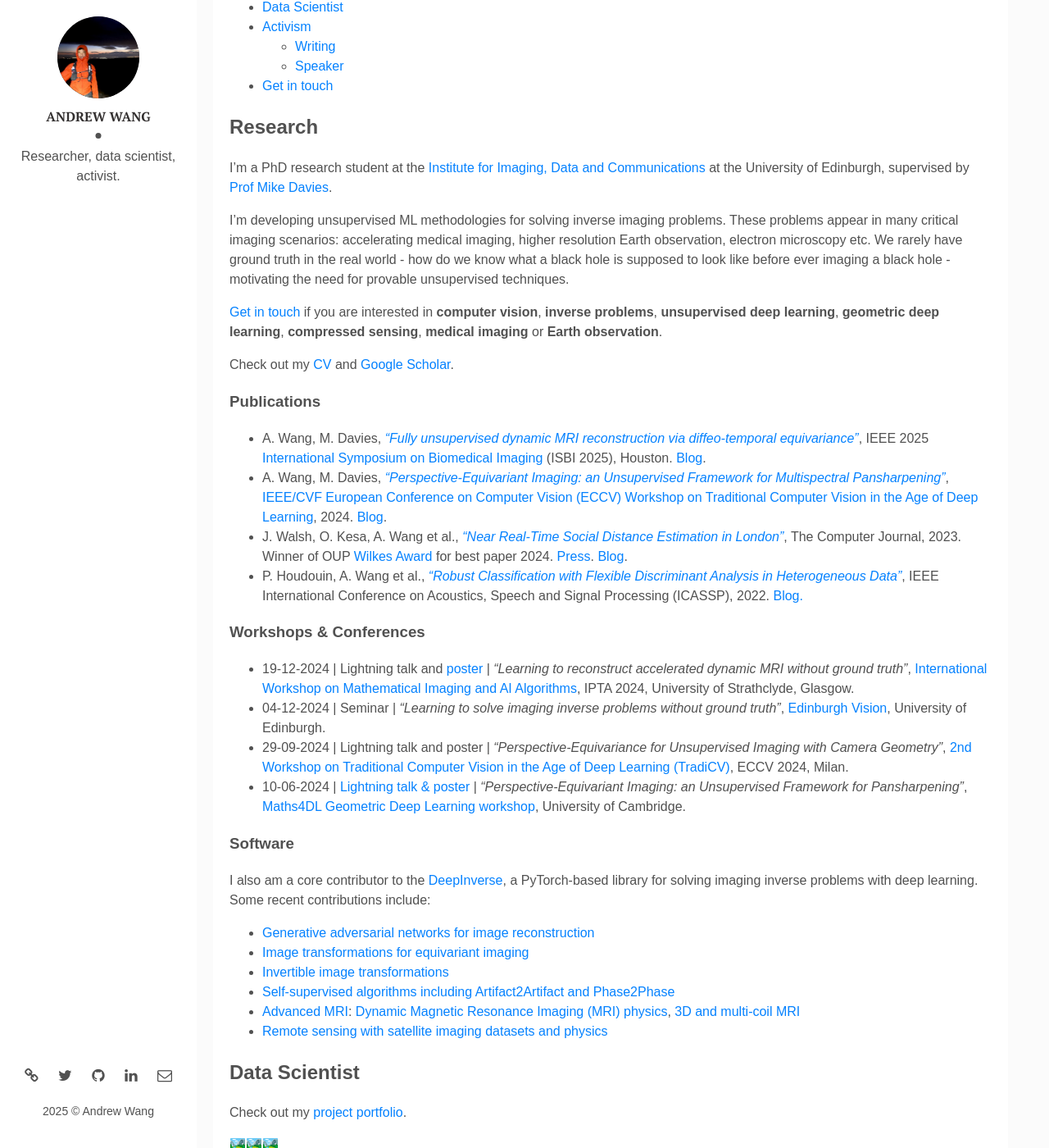
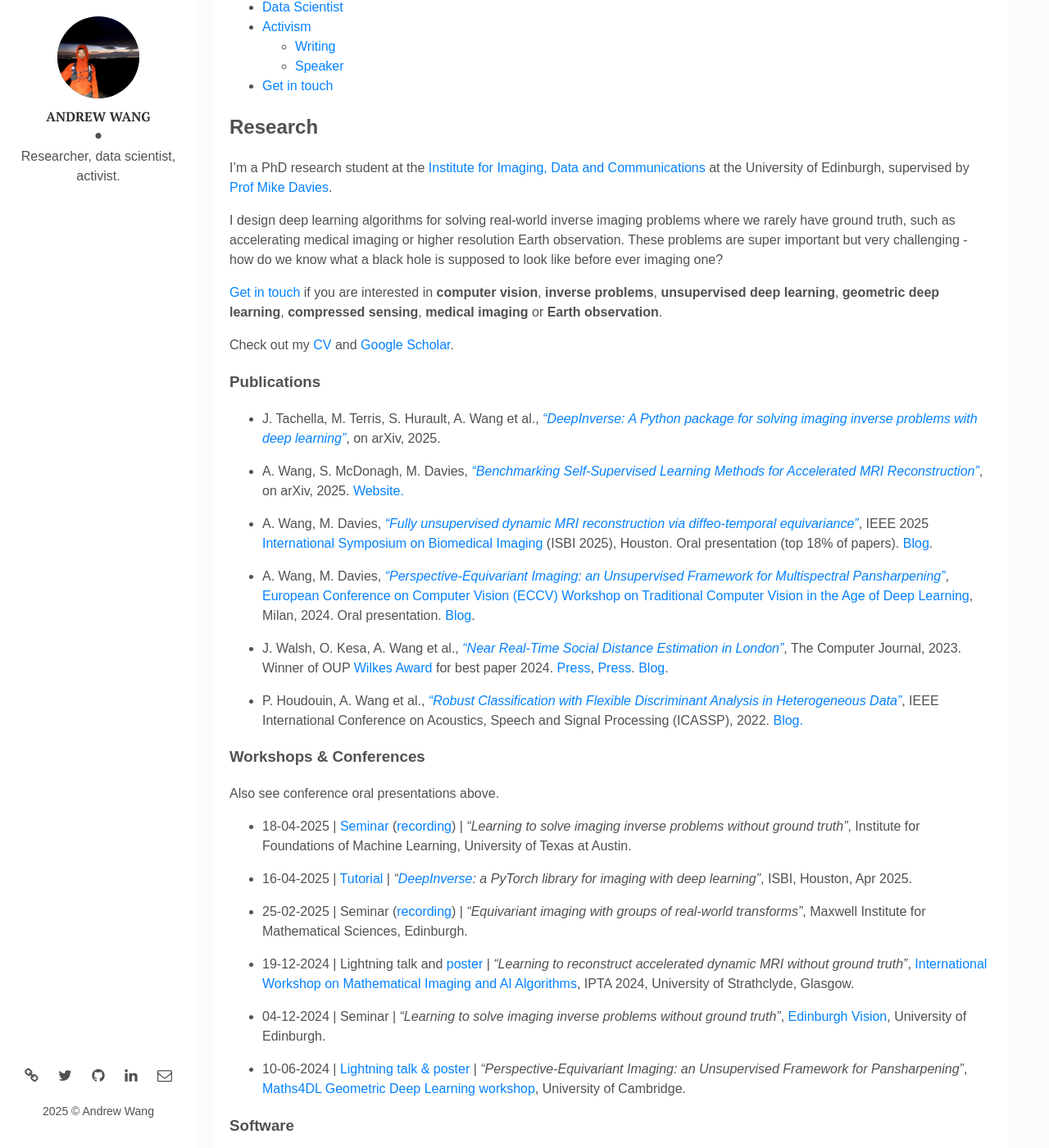
Before and after one commit to Andrewwango/andrewwango.github.io, a Jekyll site: the page built from _posts/2024-01-21-about.markdown, in a window 1280 px wide and 1400 px high, scrolled down 532 px. Shown: the whole window at 82% size. Built offline with Jekyll 4.4.1, drawn with Linux system fonts in a browser that asks for light colours; some of the changed text lies outside the part shown.

Commit message:
update about

```diff
--- a/_posts/2024-01-21-about.markdown
+++ b/_posts/2024-01-21-about.markdown
@@ -24,7 +24,7 @@ img: coomb.jpg
 
 I'm a PhD research student at the [Institute for Imaging, Data and Communications](https://www.eng.ed.ac.uk/research/institutes/idcom) at the University of Edinburgh, supervised by [Prof Mike Davies](https://www.eng.ed.ac.uk/about/people/prof-michael-e-davies).
 
-I'm developing unsupervised ML methodologies for solving inverse imaging problems. These problems appear in many critical imaging scenarios: accelerating medical imaging, higher resolution Earth observation, electron microscopy etc. We rarely have ground truth in the real world - how do we know what a black hole is supposed to look like before ever imaging a black hole - motivating the need for provable unsupervised techniques.
+I design deep learning algorithms for solving real-world inverse imaging problems where we rarely have ground truth, such as accelerating medical imaging or higher resolution Earth observation. These problems are super important but very challenging - how do we know what a black hole is supposed to look like before ever imaging one?
 
 [Get in touch](mailto:andrew.wang@ed.ac.uk) if you are interested in **computer vision**, **inverse problems**, **unsupervised deep learning**, **geometric deep learning**, **compressed sensing**, **medical imaging** or **Earth observation**.
 
@@ -32,22 +32,38 @@ Check out my [CV](https://andrewwango.github.io/cv.pdf) and [Google Scholar](htt
 
 ### Publications
 
-- A. Wang, M. Davies, [_"Fully unsupervised dynamic MRI reconstruction via diffeo-temporal equivariance"_](https://arxiv.org/abs/2410.08646), IEEE 2025 [International Symposium on Biomedical Imaging](https://biomedicalimaging.org/2025/) (ISBI 2025), Houston. [Blog](https://andrewwango.github.io/ddei).
-- A. Wang, M. Davies, [_“Perspective-Equivariant Imaging: an Unsupervised Framework for Multispectral Pansharpening”_](https://arxiv.org/abs/2403.09327), [IEEE/CVF European Conference on Computer Vision (ECCV)](https://eccv2024.ecva.net/) [Workshop on Traditional Computer Vision in the Age of Deep Learning](https://sites.google.com/view/tradicv/home?authuser=0), 2024. [Blog](https://andrewwango.github.io/perspective-equivariant-imaging).
-- J. Walsh, O. Kesa, A. Wang et al., [_“Near Real-Time Social Distance Estimation in London”_](https://academic.oup.com/comjnl/article/67/1/95/7071574), The Computer Journal, 2023. Winner of OUP [Wilkes Award](https://academic.oup.com/comjnl/pages/Wilkes_award?login=false) for best paper 2024. [Press](https://www.turing.ac.uk/research/research-projects/project-odysseus-understanding-london-busyness-and-exiting-lockdown). [Blog](https://andrewwango.github.io/project-odysseus/).
+- J. Tachella, M. Terris, S. Hurault, A. Wang et al., [_"DeepInverse: A Python package for solving imaging inverse problems with deep learning"_](https://arxiv.org/abs/2505.20160), on arXiv, 2025.
+
+- A. Wang, S. McDonagh, M. Davies, [_"Benchmarking Self-Supervised Learning Methods for Accelerated MRI Reconstruction"_](https://arxiv.org/abs/2502.14009), on arXiv, 2025. [Website.](https://andrewwango.github.io/ssibench/)
+
+- A. Wang, M. Davies, [_"Fully unsupervised dynamic MRI reconstruction via diffeo-temporal equivariance"_](https://ieeexplore.ieee.org/document/10980940), IEEE 2025 [International Symposium on Biomedical Imaging](https://biomedicalimaging.org/2025/) (ISBI 2025), Houston. Oral presentation (top 18% of papers). [Blog](https://andrewwango.github.io/ddei).
+
+- A. Wang, M. Davies, [_“Perspective-Equivariant Imaging: an Unsupervised Framework for Multispectral Pansharpening”_](https://link.springer.com/chapter/10.1007/978-3-031-91585-7_8), [European Conference on Computer Vision (ECCV)](https://eccv2024.ecva.net/) [Workshop on Traditional Computer Vision in the Age of Deep Learning](https://sites.google.com/view/tradicv/home?authuser=0), Milan, 2024. Oral presentation. [Blog](https://andrewwango.github.io/perspective-equivariant-imaging).
+
+- J. Walsh, O. Kesa, A. Wang et al., [_“Near Real-Time Social Distance Estimation in London”_](https://academic.oup.com/comjnl/article/67/1/95/7071574), The Computer Journal, 2023. Winner of OUP [Wilkes Award](https://academic.oup.com/comjnl/pages/Wilkes_award) for best paper 2024. [Press](https://www.turing.ac.uk/research/research-projects/project-odysseus-understanding-london-busyness-and-exiting-lockdown), [Press](https://www.eng.cam.ac.uk/news/researchers-scoop-best-paper-award-ai-vision-based-social-distancing-monitoring-tool). [Blog](https://andrewwango.github.io/project-odysseus/).
+
 - P. Houdouin, A. Wang et al., [_“Robust Classification with Flexible Discriminant Analysis in Heterogeneous Data”_](https://ieeexplore.ieee.org/document/9747576), IEEE International Conference on Acoustics, Speech and Signal Processing (ICASSP), 2022. [Blog.](https://andrewwango.github.io/femda/)
 
 
 ### Workshops & Conferences
 
+Also see conference oral presentations above.
+
+- 18-04-2025 \| [Seminar](https://www.ifml.institute/index.php/events/ifml-seminar-041825-learning-solve-imaging-inverse-problems-without-ground-truth) ([recording](https://www.youtube.com/watch?v=r7I9m_123Dw)) \| _"Learning to solve imaging inverse problems without ground truth"_, Institute for Foundations of Machine Learning, University of Texas at Austin.
+
+- 16-04-2025 \| [Tutorial](https://biomedicalimaging.org/2025/academic-software-demos/) \| _"[DeepInverse](https://deepinv.github.io/): a PyTorch library for imaging with deep learning"_, ISBI, Houston, Apr 2025.
+
+- 25-02-2025 \| Seminar ([recording](https://www.youtube.com/watch?v=3JtrPP7qUCY)) \| _"Equivariant imaging with groups of real-world transforms"_, Maxwell Institute for Mathematical Sciences, Edinburgh.
+
 - 19-12-2024 \| Lightning talk and [poster](https://andrewwango.github.io/assets/pdf/ddei_poster.pdf) \| _"Learning to reconstruct accelerated dynamic MRI without ground truth"_, [International Workshop on Mathematical Imaging and AI Algorithms](https://www.strath.ac.uk/science/mathematicsstatistics/iptaworkshop2024/), IPTA 2024, University of Strathclyde, Glasgow.
+
 - 04-12-2024 \| Seminar \| _"Learning to solve imaging inverse problems without ground truth"_, [Edinburgh Vision](https://groups.inf.ed.ac.uk/vision/), University of Edinburgh.
-- 29-09-2024 \| Lightning talk and poster \| _"Perspective-Equivariance for Unsupervised Imaging with Camera Geometry"_, [2nd Workshop on Traditional Computer Vision in the Age of Deep Learning (TradiCV)](https://sites.google.com/view/tradicv/home?authuser=0), ECCV 2024, Milan.
+
 - 10-06-2024 \| [Lightning talk & poster](https://maths4dl.ac.uk/wp-content/uploads/2024/02/Andrew_Wang.pdf) \| _"Perspective-Equivariant Imaging: an Unsupervised Framework for Pansharpening"_, [Maths4DL Geometric Deep Learning workshop](https://maths4dl.ac.uk/newsevents/geometric-deep-learning-workshop-university-of-cambridge-10-12-june-2024), University of Cambridge.
 
 ### Software
 
-I also am a core contributor to the [DeepInverse](https://deepinv.github.io), a PyTorch-based library for solving imaging inverse problems with deep learning. Some recent contributions include:
+I also am a lead contributor to [DeepInverse](https://deepinv.github.io), a PyTorch-based library for solving imaging inverse problems with deep learning, with 7000 monthly total downloads. Some recent contributions include:
 
 - [Generative adversarial networks for image reconstruction](https://deepinv.github.io/deepinv/auto_examples/adversarial-learning/demo_gan_imaging.html)
 - [Image transformations for equivariant imaging](https://deepinv.github.io/deepinv/auto_examples/self-supervised-learning/demo_ei_transforms.html)
@@ -66,16 +82,15 @@ Check out my [project portfolio](https://andrewwango.github.io).
 
 I'm an activist and campaigner for better access to nature and the outdoors for everyone. See below for previous writing and speaking.
 
-I founded [ESEA Outdoors UK](https://www.instagram.com/eseaoutdoorsuk/) [_(about)_](https://eseaoutdoorsuk.carrd.co/), a grassroots community to advocate for better representation, diversity and inclusion in the outdoors.
+I founded [ESEA Outdoors UK](https://eseaoutdoors.uk), a grassroots community to advocate for better representation, diversity and inclusion in the outdoors.
 
-I'm a Trustee of [National Trails UK](https://www.nationaltrails.uk/), where my interest is in enabling underrepresented and marginalised people to access nature.
+I'm on the board of [National Trails UK](https://www.nationaltrails.uk/), a national charity championing and campaigning for National Trails across the UK.
 
-I'm also interested in the data of [UK land access rights](https://andrewwango.github.io/prow-map/).
-
-To learn more about these topics, check out our [list of Resources](https://eseaoutdoorsuk.github.io/resources/) and [Substack](https://eseaoutdoorsuk.substack.com/).
+To learn more about these topics, check out my [list of Resources](https://eseaoutdoors.uk/resources/) and [Substack](https://eseaoutdoorsuk.substack.com/).
 
 ### Writing
 
+- 03-06-2025 \| Substack \| [_Rethinking education for access to the outdoors_](https://eseaoutdoorsuk.substack.com/p/rethinking-education-for-access-to)
 - 02-12-2024 \| Substack \| [_Against inclusivity-washing in the outdoors_](https://eseaoutdoorsuk.substack.com/p/against-inclusivity-washing)
 - 15-10-2024 \| Substack \| [_Access to nature - but for whom?_](https://eseaoutdoorsuk.substack.com/p/access-to-nature)
 - 18-06-2024 \| [BMC Summit magazine](https://www.thebmc.co.uk/cats/all/summit_magazine) \| [_Diversity in the Mountains at the Great Lakeland 3 Day_](https://eseaoutdoorsuk.github.io/2024-bmc-summit/) (free to read)
```
Also changed, not shown: other parts of _posts/2024-01-21-about.markdown (+1 -1 lines).
